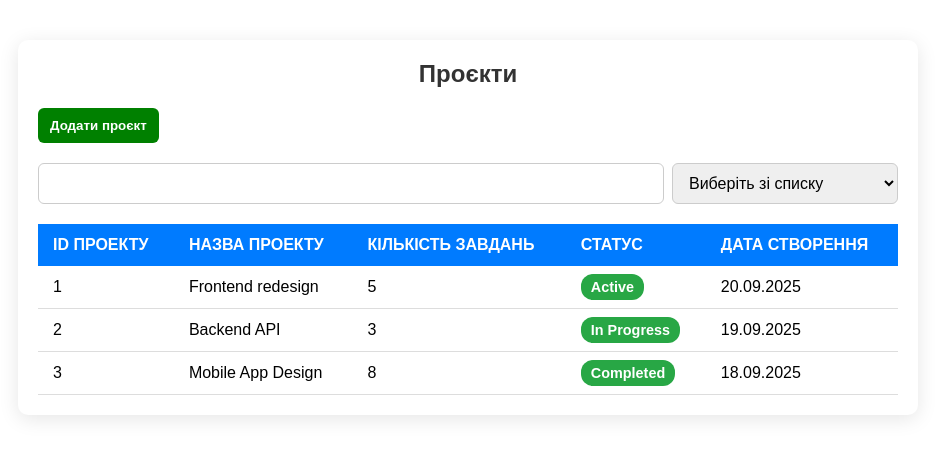
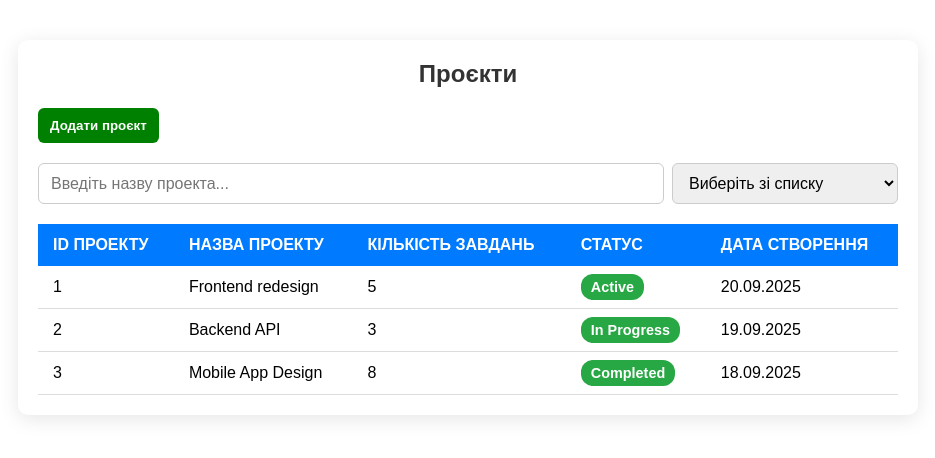
Before and after one commit to YaroslavOkrema/vue-project-manager, a Vue app: page / in a window 1280 px wide. Shown: the top 458 px of the page, without its empty margins (172-1107 px from the left). Built offline with nearby package versions, Linux system fonts and the light colour scheme; data requests are answered from the project's data file.

Commit message:
feat: add search

```diff
--- a/src/pages/ProjectTablePage/ProjectTablePage.vue
+++ b/src/pages/ProjectTablePage/ProjectTablePage.vue
@@ -8,10 +8,11 @@ import MySelect from "@/components/MySelect/MySelect.vue";
 const {
   loadProjects,
   addProject,
-  sortedProjects,
   sortOptions,
   isModalOpen,
   selectedSort,
+  sortedAndSearchedProjects,
+  searchQuery,
 } = useProjectTablePage();
 
 onMounted(() => {
@@ -32,7 +33,12 @@ onMounted(() => {
       />
     </ModalWindow>
     <div class="table-filters">
-      <input class="filters-input" type="text" />
+      <input
+        v-model="searchQuery"
+        class="filters-input"
+        type="text"
+        placeholder="Введіть назву проекта..."
+      />
       <MySelect
         v-model="selectedSort"
         :options="sortOptions"
@@ -50,7 +56,7 @@ onMounted(() => {
         </tr>
       </thead>
       <tbody>
-        <tr v-for="project in sortedProjects" :key="project.id">
+        <tr v-for="project in sortedAndSearchedProjects" :key="project.id">
           <td>{{ project.id }}</td>
           <td>{{ project.projectName }}</td>
           <td>{{ project.tasksCount }}</td>
--- a/src/pages/ProjectTablePage/useProjectTablePage.ts
+++ b/src/pages/ProjectTablePage/useProjectTablePage.ts
@@ -6,6 +6,7 @@ export function useProjectTablePage() {
   const store = useStore();
   const isModalOpen = ref(false);
   const selectedSort = ref("");
+  const searchQuery = ref("");
 
   const sortOptions = [
     { value: "id", name: "По ID" },
@@ -39,6 +40,12 @@ export function useProjectTablePage() {
       : projects.value
   );
 
+  const sortedAndSearchedProjects = computed(() => {
+    return sortedProjects.value.filter((post) =>
+      post.projectName.toLowerCase().includes(searchQuery.value.toLowerCase())
+    );
+  });
+
   return {
     loadProjects,
     addProject,
@@ -46,5 +53,7 @@ export function useProjectTablePage() {
     sortedProjects,
     sortOptions,
     selectedSort,
+    sortedAndSearchedProjects,
+    searchQuery,
   };
 }
```
